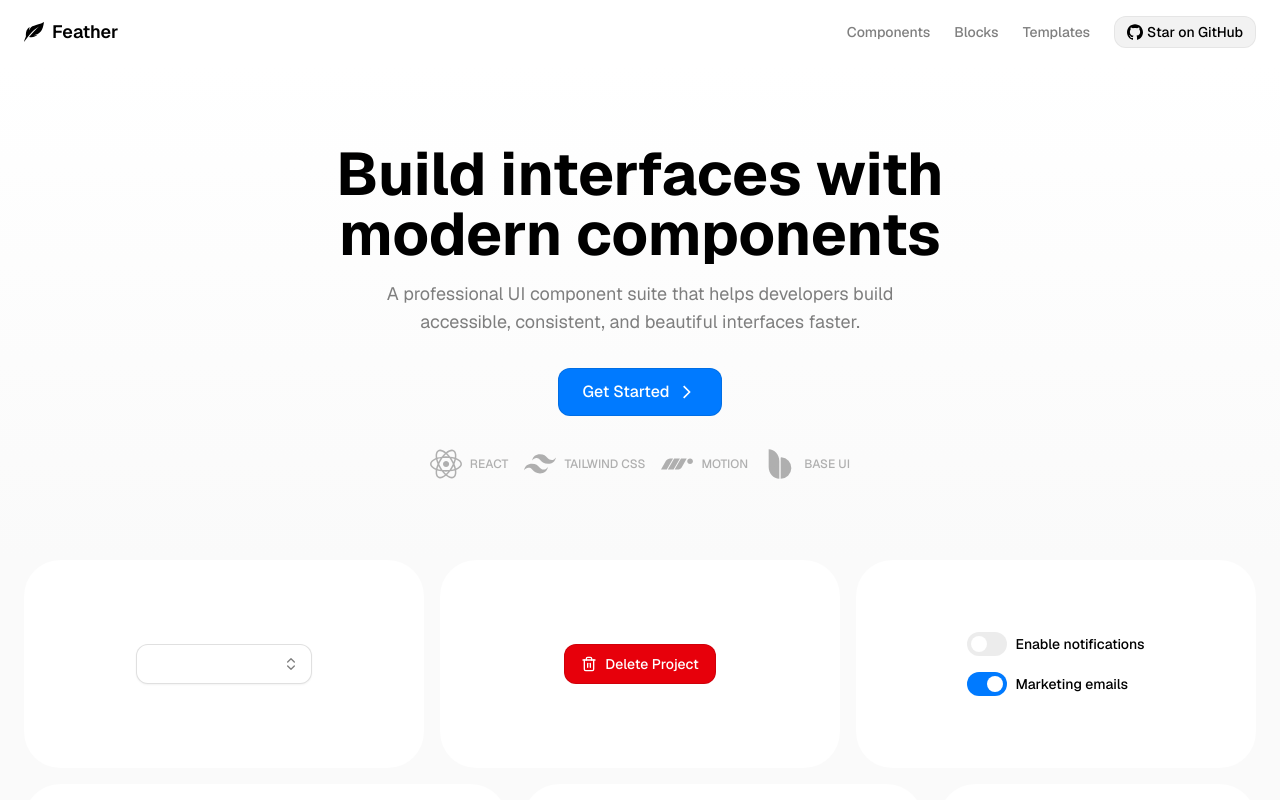
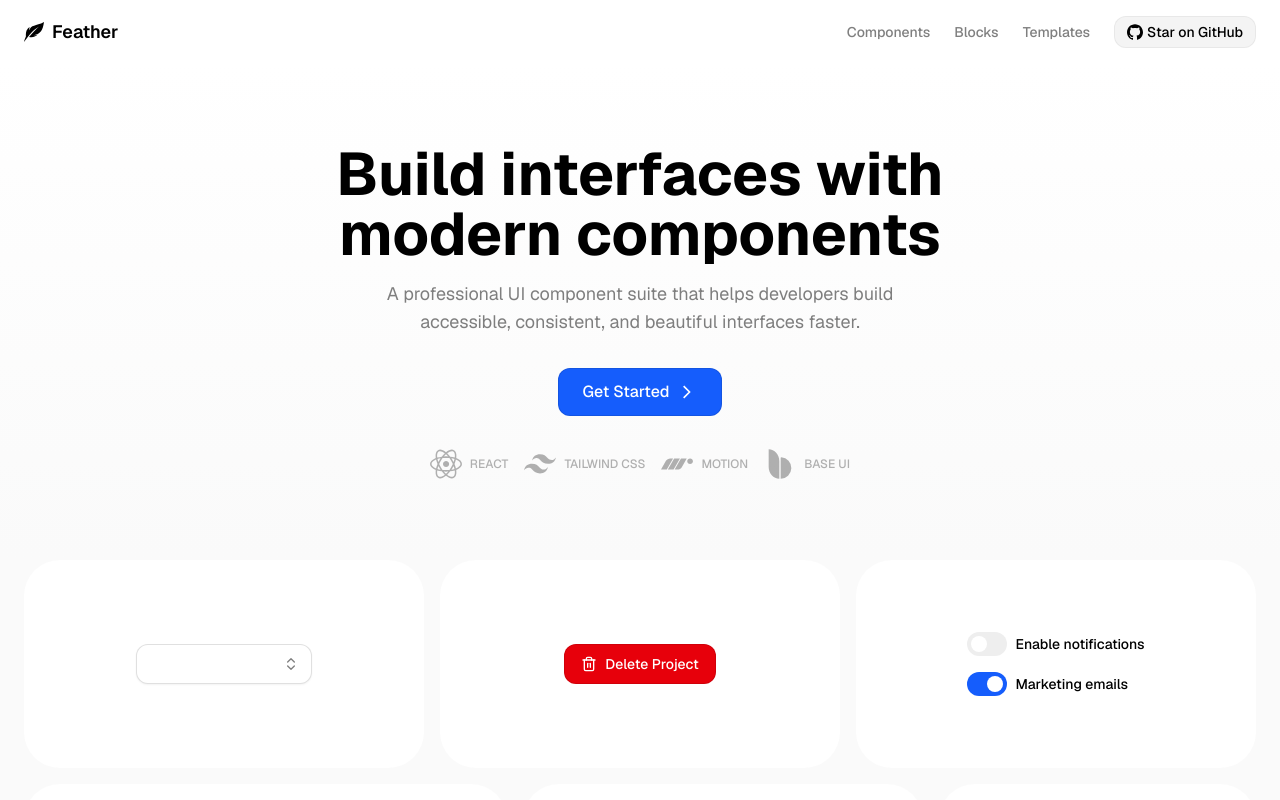
Before and after one commit to crsthn/feather, a Next.js app: page / in a window 1280 px wide. Shown: the top 800 px of the page. Built offline with nearby package versions, Linux system fonts and the light colour scheme.

Commit message:
Update CSS variables and improve dialog component styles

```diff
--- a/src/app/globals.css
+++ b/src/app/globals.css
@@ -5,36 +5,36 @@
 @custom-variant dark (&:is(.dark *));
 
 :root {
-  --bg: oklch(0.9851 0 0);
-  --bg-inverse: oklch(0 0 0);
+  --bg: var(--color-neutral-50);
+  --bg-inverse: var(--color-black);
 
-  --surface: oklch(1 0 0);
+  --surface: var(--color-white);
 
-  --muted: oklch(0.5999 0 0 / 0.15);
+  --muted: --alpha(var(--color-neutral-500) / 12%);
 
-  --overlay: oklch(0 0 0 / 0.2);
+  --overlay: --alpha(var(--color-black) / 20%);
 
-  --modal: oklch(0.9702 0 0);
+  --modal: var(--color-neutral-100);
 
-  --popover: oklch(1 0 0 / 0.8);
+  --popover: --alpha(var(--color-white) / 80%);
 
-  --primary: oklch(0.6028 0.2177 257.42);
-  --primary-muted: oklch(0.6028 0.2177 257.42 / 0.1);
+  --primary: var(--color-blue-600);
+  --primary-muted: --alpha(var(--color-blue-600) / 10%);
 
-  --secondary: oklch(0.5999 0 0 / 0.1);
+  --secondary: --alpha(var(--color-neutral-500) / 8%);
 
-  --danger: oklch(0.577 0.245 27.325);
-  --danger-muted: oklch(0.577 0.245 27.325 / 0.1);
+  --danger: var(--color-red-600);
+  --danger-muted: --alpha(var(--color-red-600) / 10%);
 
-  --text: oklch(0 0 0);
-  --text-2: oklch(0 0 0 / 0.5);
-  --text-3: oklch(0 0 0 / 0.3);
-  --text-inverse: oklch(1 0 0);
+  --text: var(--color-black);
+  --text-2: --alpha(var(--color-black) / 50%);
+  --text-3: --alpha(var(--color-black) / 30%);
+  --text-inverse: var(--color-white);
 
-  --border: oklch(0 0 0 / 0.12);
+  --border: --alpha(var(--color-black) / 12%);
 
-  --on-primary: oklch(1 0 0);
-  --on-danger: oklch(1 0 0);
+  --on-primary: var(--color-white);
+  --on-danger: var(--color-white);
 
   --scrollbar: #d9d9d9;
 }
@@ -89,36 +89,36 @@
 }
 
 .dark {
-  --bg: oklch(0.1448 0 0);
-  --bg-inverse: oklch(1 0 0);
+  --bg: var(--color-neutral-950);
+  --bg-inverse: var(--color-white);
 
-  --surface: oklch(0 0 0);
+  --surface: var(--color-black);
 
-  --muted: oklch(0.5999 0 0 / 0.3);
+  --muted: --alpha(var(--color-neutral-500) / 24%);
 
-  --overlay: oklch(0 0 0 / 0.5);
+  --overlay: --alpha(var(--color-black) / 50%);
 
-  --modal: oklch(0.2046 0 0);
+  --modal: var(--color-neutral-900);
 
-  --popover: oklch(0.2686 0 0 / 0.8);
+  --popover: --alpha(var(--color-neutral-800) / 80%);
 
-  --primary: oklch(0.6243 0.20557 255.48);
-  --primary-muted: oklch(0.6243 0.20557 255.48 / 0.15);
+  --primary: var(--color-blue-500);
+  --primary-muted: --alpha(var(--color-blue-500) / 15%);
 
-  --secondary: oklch(0.5999 0 0 / 0.15);
+  --secondary: --alpha(var(--color-neutral-500) / 18%);
 
-  --danger: oklch(0.637 0.237 25.331);
-  --danger-muted: oklch(0.637 0.237 25.331 / 0.2);
+  --danger: var(--color-red-500);
+  --danger-muted: --alpha(var(--color-red-500) / 15%);
 
-  --text: oklch(1 0 0);
-  --text-2: oklch(1 0 0 / 0.6);
-  --text-3: oklch(1 0 0 / 0.4);
-  --text-inverse: oklch(0 0 0);
+  --text: var(--color-white);
+  --text-2: --alpha(var(--color-white) / 60%);
+  --text-3: --alpha(var(--color-white) / 40%);
+  --text-inverse: var(--color-black);
 
-  --border: oklch(1 0 0 / 0.14);
+  --border: --alpha(var(--color-white) / 14%);
 
-  --on-primary: oklch(1 0 0);
-  --on-danger: oklch(1 0 0);
+  --on-primary: var(--color-white);
+  --on-danger: var(--color-white);
 
   --scrollbar: #262626;
 }
--- a/src/components/landing/blocks.tsx
+++ b/src/components/landing/blocks.tsx
@@ -123,7 +123,8 @@ export default function Blocks() {
               </DialogMain>
 
               <DialogFooter>
-                <DialogClose color="danger">Delete project</DialogClose>
+              <DialogClose color="secondary">Cancel</DialogClose><DialogClose color="danger">Delete project</DialogClose>
+
               </DialogFooter>
             </DialogPopup>
           </Dialog>
--- a/src/components/ui/alert-dialog.tsx
+++ b/src/components/ui/alert-dialog.tsx
@@ -32,7 +32,7 @@ function AlertDialogHeader({ className, ...props }: ComponentProps<"div">) {
   return (
     <div
       className={cx(
-        "mx-1 mt-1 flex flex-col gap-1 rounded-xl bg-surface p-5",
+        "mx-px mt-px flex flex-col gap-1 rounded-xl bg-surface p-6",
         className
       )}
       {...props}
--- a/src/components/ui/dialog.tsx
+++ b/src/components/ui/dialog.tsx
@@ -56,7 +56,7 @@ function DialogMain({ className, ...props }: ComponentProps<"div">) {
   return (
     <div
       className={cx(
-        "mx-1 flex flex-col gap-6 rounded-xl bg-surface p-5",
+        "mx-px flex flex-col gap-6 rounded-xl bg-surface p-6",
         className
       )}
       {...props}
--- a/src/components/ui/drawer.tsx
+++ b/src/components/ui/drawer.tsx
@@ -59,7 +59,7 @@ function DrawerMain({ className, ...props }: ComponentProps<"div">) {
   return (
     <div
       className={cx(
-        "mx-1 flex flex-1 flex-col gap-6 rounded-xl bg-surface p-5",
+        "mx-px flex flex-1 flex-col gap-6 rounded-xl bg-surface p-6",
         className
       )}
       {...props}
--- a/src/registry/ui/alert-dialog.tsx
+++ b/src/registry/ui/alert-dialog.tsx
@@ -32,7 +32,7 @@ function AlertDialogHeader({ className, ...props }: ComponentProps<"div">) {
   return (
     <div
       className={cx(
-        "mx-1 mt-1 flex flex-col gap-1 rounded-xl bg-surface p-5",
+        "mx-px mt-px flex flex-col gap-1 rounded-xl bg-surface p-6",
         className
       )}
       {...props}
--- a/src/registry/ui/dialog.tsx
+++ b/src/registry/ui/dialog.tsx
@@ -56,7 +56,7 @@ function DialogMain({ className, ...props }: ComponentProps<"div">) {
   return (
     <div
       className={cx(
-        "mx-1 flex flex-col gap-6 rounded-xl bg-surface p-5",
+        "mx-px flex flex-col gap-6 rounded-xl bg-surface p-6",
         className
       )}
       {...props}
--- a/src/registry/ui/drawer.tsx
+++ b/src/registry/ui/drawer.tsx
@@ -59,7 +59,7 @@ function DrawerMain({ className, ...props }: ComponentProps<"div">) {
   return (
     <div
       className={cx(
-        "mx-1 flex flex-1 flex-col gap-6 rounded-xl bg-surface p-5",
+        "mx-px flex flex-1 flex-col gap-6 rounded-xl bg-surface p-6",
         className
       )}
       {...props}
```
